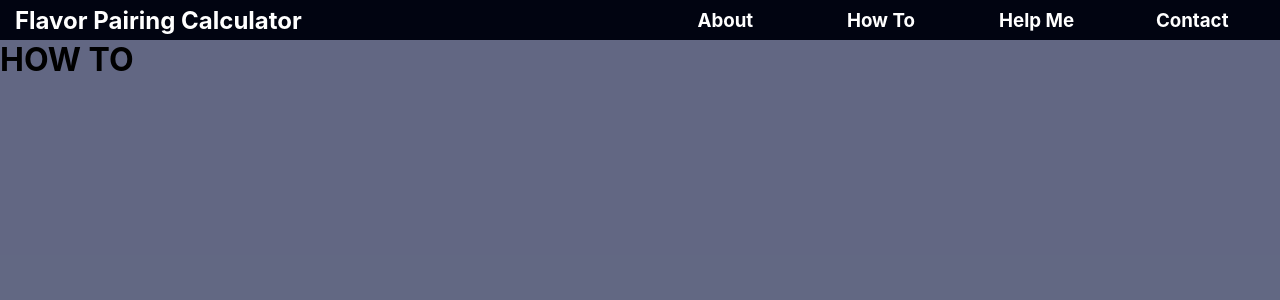
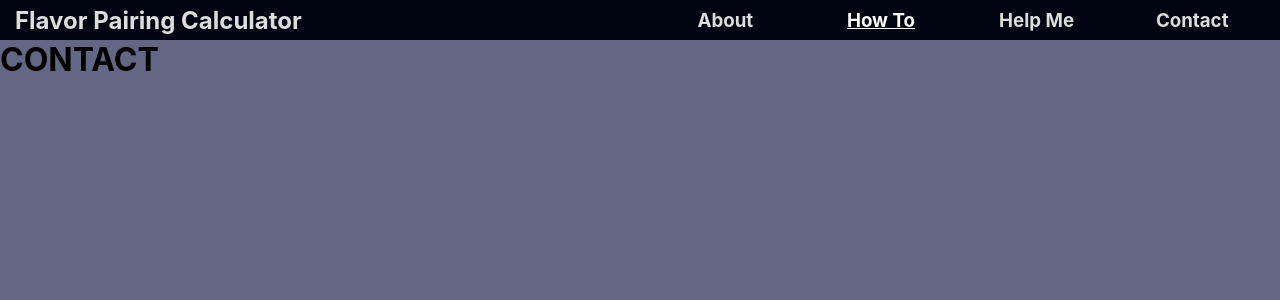
Before and after one commit to maximilian-hub/flavor-pairing-calculator, a React (Create React App) app in the folder client/: page /howto in a window 1280 px wide. Shown: the top 300 px of the page. Built offline with nearby package versions, Linux system fonts and the light colour scheme; no server answers.

Commit message:
Styled navigation links. Created info page components.

```diff
--- a/client/src/App.css
+++ b/client/src/App.css
@@ -72,10 +72,14 @@ body {
   text-align: center;
 }
 
-.active {
-  color: cornflowerblue;
+.link-active {
+  color: white;
 }
 
+.link-inactive {
+  color: rgb(222, 221, 221);
+  text-decoration: none;
+}
 /*INPUT FIELD*/
 
 #inputfield-container {
--- /dev/null
+++ b/client/src/components/AboutPage.js
@@ -0,0 +1,6 @@
+import React from "react";
+import PageSection from "./PageSection.js";
+
+export default function AboutPage() {
+  return <h1 className="info-page">ABOUT</h1>;
+}
--- /dev/null
+++ b/client/src/components/ContactPage.js
@@ -0,0 +1,6 @@
+import React from "react";
+import PageSection from "./PageSection.js";
+
+export default function ContactPage() {
+  return <h1 className="info-page">CONTACT</h1>;
+}
--- a/client/src/components/CustomNavLink.js
+++ b/client/src/components/CustomNavLink.js
@@ -5,8 +5,11 @@ export default function CustomNavLink(props) {
   return (
     <NavLink
       to={props.to}
-      style={{ color: "inherit", textDecoration: "none" }}
-      activeStyle={{ color: "cornflowerblue" }}
+      className={(navData) =>
+        navData.isActive ? "link-active" : "link-inactive"
+      }
+      //style={{ color: "inherit", textDecoration: "none" }}
+      //activeStyle={{ color: "cornflowerblue" }}
     >
       {props.name}
     </NavLink>
--- /dev/null
+++ b/client/src/components/HowToPage.js
@@ -0,0 +1,6 @@
+import React from "react";
+import PageSection from "./PageSection.js";
+
+export default function ContactPage() {
+  return <h1 className="info-page">CONTACT</h1>;
+}
--- /dev/null
+++ b/client/src/components/PageSection.js
@@ -0,0 +1,5 @@
+import React from "react";
+
+export default function PageSection() {
+  return <div className="page-section"></div>;
+}
--- /dev/null
+++ b/client/src/components/SupportPage.js
@@ -0,0 +1,6 @@
+import React from "react";
+import PageSection from "./PageSection.js";
+
+export default function SupportPage() {
+  return <h1 className="info-page">SUPPORT</h1>;
+}
--- a/client/src/index.js
+++ b/client/src/index.js
@@ -2,6 +2,10 @@ import React from "react";
 import ReactDOM from "react-dom/client";
 import App from "./App";
 import Header from "./components/Header.js";
+import AboutPage from "./components/AboutPage.js";
+import ContactPage from "./components/ContactPage.js";
+import HowToPage from "./components/HowToPage.js";
+import SupportPage from "./components/SupportPage.js";
 import { BrowserRouter, Routes, Route } from "react-router-dom";
 
 const root = ReactDOM.createRoot(document.getElementById("root"));
@@ -10,11 +14,11 @@ root.render(
     <BrowserRouter>
       <Header />
       <Routes>
-        <Route path="/" element={<App />}></Route>
-        <Route path="/about" element={<h1>ABOUT</h1>}></Route>
-        <Route path="/howto" element={<h1>HOW TO</h1>}></Route>
-        <Route path="/support" element={<h1>HELP ME</h1>}></Route>
-        <Route path="/contact" element={<h1>CONTACT</h1>}></Route>
+        <Route path="/" element={<App />} />
+        <Route path="/about" element={<AboutPage />} />
+        <Route path="/howto" element={<HowToPage />} />
+        <Route path="/support" element={<SupportPage />} />
+        <Route path="/contact" element={<ContactPage />} />
       </Routes>
     </BrowserRouter>
   </React.StrictMode>
```
